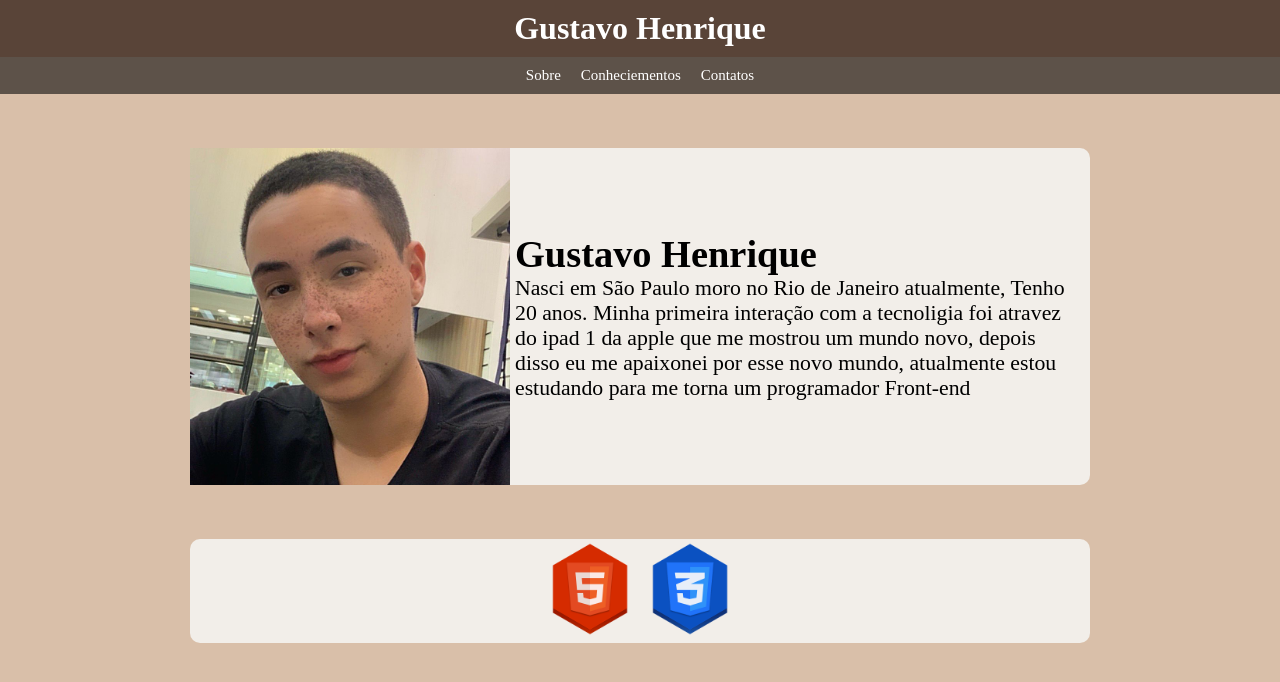
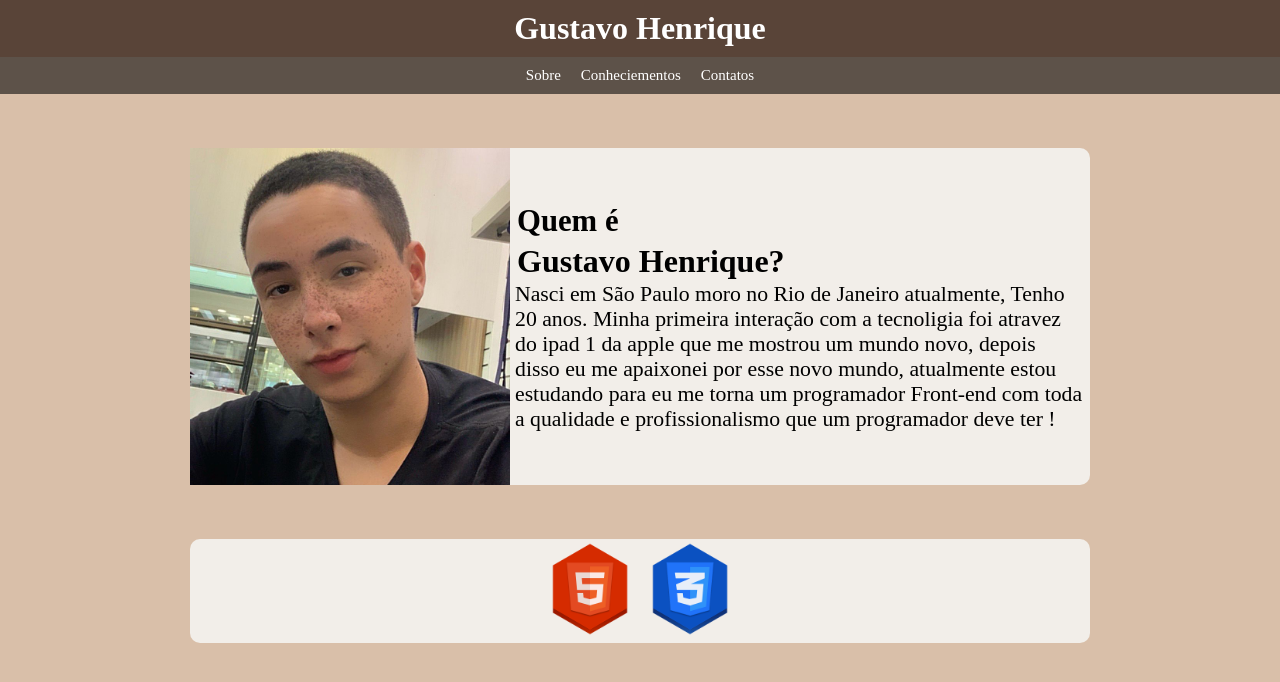
Before and after one commit to GustavoGu0202/Portfolio, a plain HTML site: page index.html in a window 1280 px wide. Drawn offline with Linux system fonts and the light colour scheme.

Commit message:
atualização

```diff
--- a/index.css
+++ b/index.css
@@ -65,7 +65,13 @@ nav a:hover{
 }
 
 .text-container h1{
-    font-size: 3vw;
+    font-size: 2.4vw;
+    padding: 2px;
+}
+
+.text-container h2{
+    font-size: 2.5vw;
+    padding: 2px;
 }
 .text-container p{
     font-size: 1.7vw;
--- a/index.html
+++ b/index.html
@@ -35,11 +35,12 @@
 
 
            <div class="text-container">
-               <h1>Gustavo Henrique</h1>
+               <h1>Quem é </h1>
+               <h2>Gustavo Henrique?</h2>
 
                <p>
                    Nasci em São Paulo moro no Rio de Janeiro atualmente, Tenho 20 anos.
-                   Minha primeira interação com a tecnoligia foi atravez do ipad 1 da apple que me mostrou um mundo novo, depois disso eu me apaixonei por esse novo mundo, atualmente estou estudando para me torna um programador Front-end
+                   Minha primeira interação com a tecnoligia foi atravez do ipad 1 da apple que me mostrou um mundo novo, depois disso eu me apaixonei por esse novo mundo, atualmente estou estudando para eu me torna um programador Front-end com toda a qualidade e profissionalismo que um programador deve ter !
                </p>
            </div>
 
```
